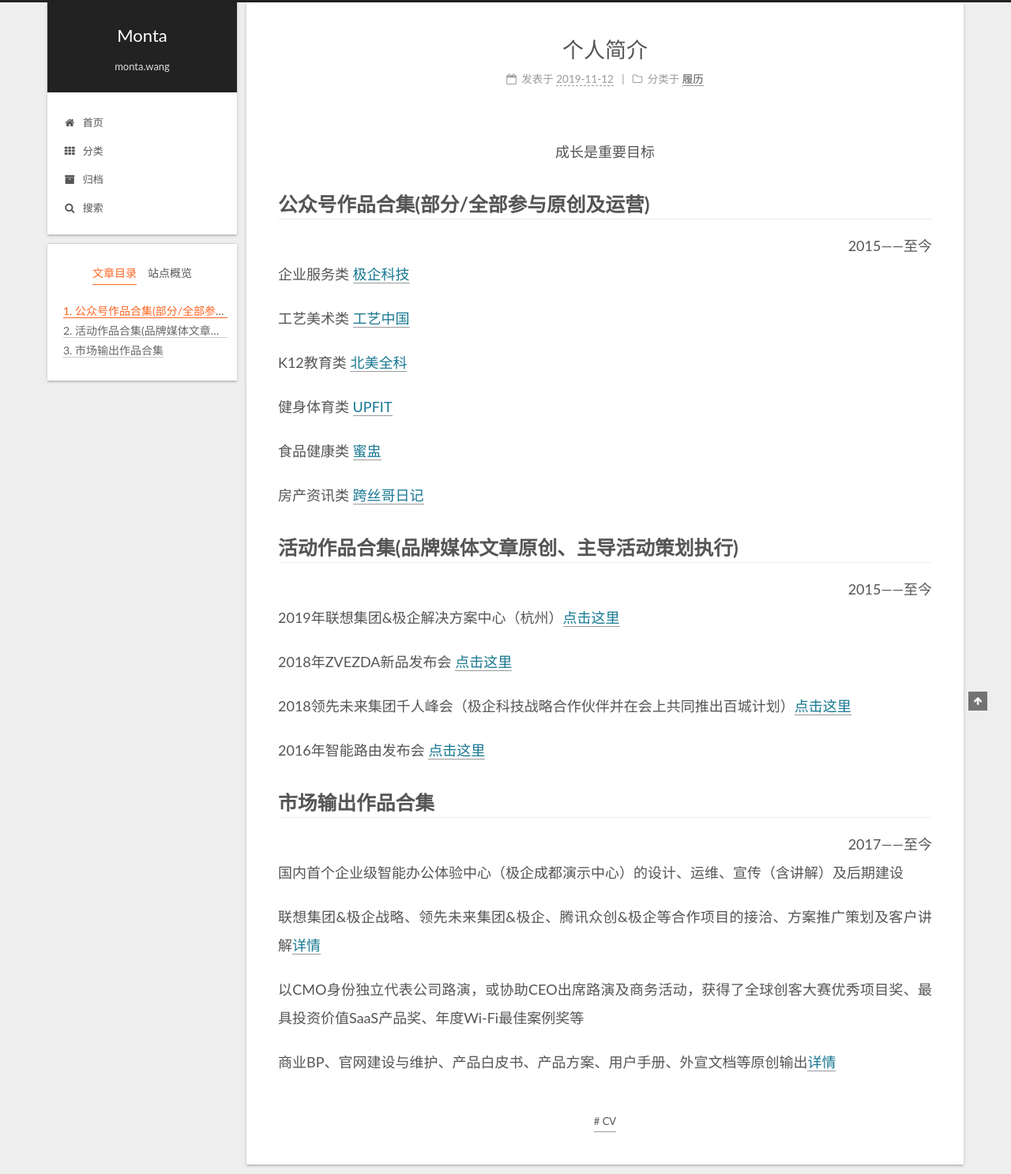
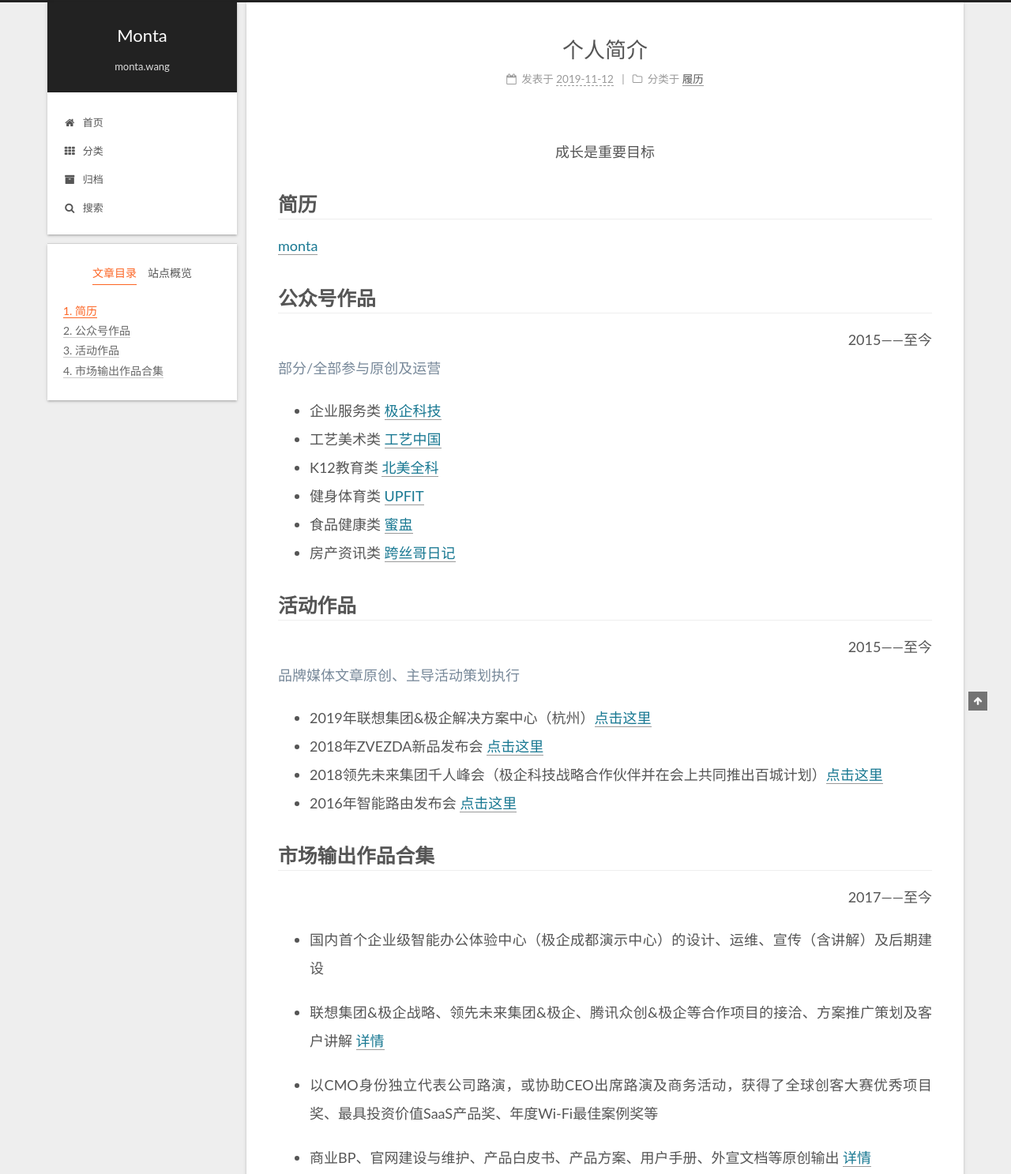
Before and after one commit to MrTallon/MrTallon.github.io, a plain HTML site: page 2019/11/12/resume/index.html in a window 1280 px wide. Shown: the top 1487 px of the page at 79% size. Drawn offline with Linux system fonts and the light colour scheme.

Commit message:
Site updated: 2019-11-12 23:42:31

```diff
--- a/2019/11/12/resume/index.html
+++ b/2019/11/12/resume/index.html
@@ -59,7 +59,7 @@
 <meta property="og:site_name" content="Monta">
 <meta property="og:description" content="成长是重要目标">
 <meta property="og:locale" content="zh-CN">
-<meta property="og:updated_time" content="2019-11-12T15:05:16.259Z">
+<meta property="og:updated_time" content="2019-11-12T15:42:20.595Z">
 <meta name="twitter:card" content="summary">
 
 <link rel="canonical" href="http://yoursite.com/2019/11/12/resume/">
@@ -230,7 +230,7 @@
               <span class="post-meta-item-text">发表于</span>
 
 
-              <time title="创建时间：2019-11-12 22:24:12 / 修改时间：23:05:16" itemprop="dateCreated datePublished" datetime="2019-11-12T22:24:12+08:00">2019-11-12</time>
+              <time title="创建时间：2019-11-12 22:24:12 / 修改时间：23:42:20" itemprop="dateCreated datePublished" datetime="2019-11-12T22:24:12+08:00">2019-11-12</time>
             </span>
             <span class="post-meta-item">
               <span class="post-meta-item-icon">
@@ -259,26 +259,39 @@
 
 <a id="more"></a>
 
-<h2 id="公众号作品合集-部分-全部参与原创及运营"><a href="#公众号作品合集-部分-全部参与原创及运营" class="headerlink" title="公众号作品合集(部分/全部参与原创及运营)"></a>公众号作品合集(部分/全部参与原创及运营)</h2><div style="text-align: right"> 2015——至今 </div>
+<h2 id="简历"><a href="#简历" class="headerlink" title="简历"></a>简历</h2><p><a href="http://monta.wang/resume.pdf" target="_blank" rel="noopener"><font color="#187892" size="number">monta</font></a></p>
+<h2 id="公众号作品"><a href="#公众号作品" class="headerlink" title="公众号作品"></a>公众号作品</h2><div style="text-align: right"> 2015——至今 </div>
+<font color="#778899" size="number">部分/全部参与原创及运营</font>
 
-<p>企业服务类 <a href="https://mp.weixin.qq.com/mp/profile_ext?action=home&__biz=MzAxOTkzMzIzMw==&scene=124#wechat_redirect" target="_blank" rel="noopener"><font color="#187892" size="number">极企科技</font></a></p>
-<p>工艺美术类 <a href="https://mp.weixin.qq.com/mp/profile_ext?action=home&__biz=MzAxNTYxNjEzMw==&scene=124#wechat_redirect" target="_blank" rel="noopener"><font color="#187892" size="number">工艺中国</font></a></p>
-<p>K12教育类 <a href="https://mp.weixin.qq.com/mp/profile_ext?action=home&__biz=MzI2NzM3OTIyMQ==&scene=124#wechat_redirect" target="_blank" rel="noopener"><font color="#187892" size="number">北美全科</font></a></p>
-<p>健身体育类 <a href="https://mp.weixin.qq.com/mp/profile_ext?action=home&__biz=MzI2MjA0NDE4NQ==&scene=124#wechat_redirect" target="_blank" rel="noopener"><font color="#187892" size="number">UPFIT</font></a></p>
-<p>食品健康类 <a href="https://mp.weixin.qq.com/mp/profile_ext?action=home&__biz=MzIwNTUzMjMxNA==&scene=124#wechat_redirect" target="_blank" rel="noopener"><font color="#187892" size="number">蜜盅</font></a></p>
-<p>房产资讯类 <a href="https://mp.weixin.qq.com/mp/profile_ext?action=home&__biz=MzU4Nzk1ODM4Mg==&scene=124#wechat_redirect" target="_blank" rel="noopener"><font color="#187892" size="number">跨丝哥日记</font></a></p>
-<h2 id="活动作品合集-品牌媒体文章原创、主导活动策划执行"><a href="#活动作品合集-品牌媒体文章原创、主导活动策划执行" class="headerlink" title="活动作品合集(品牌媒体文章原创、主导活动策划执行)"></a>活动作品合集(品牌媒体文章原创、主导活动策划执行)</h2><div style="text-align: right"> 2015——至今 </div>
+<ul>
+<li>企业服务类 <a href="https://mp.weixin.qq.com/mp/profile_ext?action=home&__biz=MzAxOTkzMzIzMw==&scene=124#wechat_redirect" target="_blank" rel="noopener"><font color="#187892" size="number">极企科技</font></a></li>
+<li>工艺美术类 <a href="https://mp.weixin.qq.com/mp/profile_ext?action=home&__biz=MzAxNTYxNjEzMw==&scene=124#wechat_redirect" target="_blank" rel="noopener"><font color="#187892" size="number">工艺中国</font></a></li>
+<li>K12教育类 <a href="https://mp.weixin.qq.com/mp/profile_ext?action=home&__biz=MzI2NzM3OTIyMQ==&scene=124#wechat_redirect" target="_blank" rel="noopener"><font color="#187892" size="number">北美全科</font></a></li>
+<li>健身体育类 <a href="https://mp.weixin.qq.com/mp/profile_ext?action=home&__biz=MzI2MjA0NDE4NQ==&scene=124#wechat_redirect" target="_blank" rel="noopener"><font color="#187892" size="number">UPFIT</font></a></li>
+<li>食品健康类 <a href="https://mp.weixin.qq.com/mp/profile_ext?action=home&__biz=MzIwNTUzMjMxNA==&scene=124#wechat_redirect" target="_blank" rel="noopener"><font color="#187892" size="number">蜜盅</font></a></li>
+<li>房产资讯类 <a href="https://mp.weixin.qq.com/mp/profile_ext?action=home&__biz=MzU4Nzk1ODM4Mg==&scene=124#wechat_redirect" target="_blank" rel="noopener"><font color="#187892" size="number">跨丝哥日记</font></a></li>
+</ul>
+<h2 id="活动作品"><a href="#活动作品" class="headerlink" title="活动作品"></a>活动作品</h2><div style="text-align: right"> 2015——至今 </div>
+<font color="#778899" size="number">品牌媒体文章原创、主导活动策划执行</font>
 
-<p>2019年联想集团&amp;极企解决方案中心（杭州）<a href="https://mp.weixin.qq.com/s/-uI6ow85Ez0wzFbeey8jzg" target="_blank" rel="noopener"><font color="#187892" size="number">点击这里</font></a></p>
-<p>2018年ZVEZDA新品发布会 <a href="http://www.sohu.com/a/227775969_545623" target="_blank" rel="noopener"><font color="#187892" size="number">点击这里</font></a></p>
-<p>2018领先未来集团千人峰会（极企科技战略合作伙伴并在会上共同推出百城计划）<a href="http://www.sohu.com/a/250268213_100239431" target="_blank" rel="noopener"><font color="#187892" size="number">点击这里</font></a></p>
-<p>2016年智能路由发布会 <a href="https://www.lieyunwang.com/archives/167001" target="_blank" rel="noopener"><font color="#187892" size="number">点击这里</font></a></p>
+<ul>
+<li>2019年联想集团&amp;极企解决方案中心（杭州）<a href="https://mp.weixin.qq.com/s/-uI6ow85Ez0wzFbeey8jzg" target="_blank" rel="noopener"><font color="#187892" size="number">点击这里</font></a></li>
+<li>2018年ZVEZDA新品发布会 <a href="http://www.sohu.com/a/227775969_545623" target="_blank" rel="noopener"><font color="#187892" size="number">点击这里</font></a></li>
+<li>2018领先未来集团千人峰会（极企科技战略合作伙伴并在会上共同推出百城计划）<a href="http://www.sohu.com/a/250268213_100239431" target="_blank" rel="noopener"><font color="#187892" size="number">点击这里</font></a></li>
+<li>2016年智能路由发布会 <a href="https://www.lieyunwang.com/archives/167001" target="_blank" rel="noopener"><font color="#187892" size="number">点击这里</font></a></li>
+</ul>
 <h2 id="市场输出作品合集"><a href="#市场输出作品合集" class="headerlink" title="市场输出作品合集"></a>市场输出作品合集</h2><div style="text-align: right"> 2017——至今 </div>
 
-<p>国内首个企业级智能办公体验中心（极企成都演示中心）的设计、运维、宣传（含讲解）及后期建设</p>
-<p>联想集团&amp;极企战略、领先未来集团&amp;极企、腾讯众创&amp;极企等合作项目的接洽、方案推广策划及客户讲解<a href="demo.geeqee.com"><font color="#187892" size="number">详情</font></a></p>
-<p>以CMO身份独立代表公司路演，或协助CEO出席路演及商务活动，获得了全球创客大赛优秀项目奖、最具投资价值SaaS产品奖、年度Wi-Fi最佳案例奖等</p>
-<p>商业BP、官网建设与维护、产品白皮书、产品方案、用户手册、外宣文档等原创输出<a href="www.geeqee.com"><font color="#187892" size="number">详情</font></a></p>
+<ul>
+<li><p>国内首个企业级智能办公体验中心（极企成都演示中心）的设计、运维、宣传（含讲解）及后期建设</p>
+</li>
+<li><p>联想集团&amp;极企战略、领先未来集团&amp;极企、腾讯众创&amp;极企等合作项目的接洽、方案推广策划及客户讲解 <a href="http://demo.geeqee.com/axmini/login.do" target="_blank" rel="noopener"><font color="#187892" size="number">详情</font></a></p>
+</li>
+<li><p>以CMO身份独立代表公司路演，或协助CEO出席路演及商务活动，获得了全球创客大赛优秀项目奖、最具投资价值SaaS产品奖、年度Wi-Fi最佳案例奖等</p>
+</li>
+<li><p>商业BP、官网建设与维护、产品白皮书、产品方案、用户手册、外宣文档等原创输出 <a href="http://www.geeqee.com" target="_blank" rel="noopener"><font color="#187892" size="number">详情</font></a></p>
+</li>
+</ul>
 
     </div>
 
@@ -329,7 +342,7 @@
 
       <!--noindex-->
       <div class="post-toc-wrap sidebar-panel">
-          <div class="post-toc motion-element"><ol class="nav"><li class="nav-item nav-level-2"><a class="nav-link" href="#公众号作品合集-部分-全部参与原创及运营"><span class="nav-number">1.</span> <span class="nav-text">公众号作品合集(部分/全部参与原创及运营)</span></a></li><li class="nav-item nav-level-2"><a class="nav-link" href="#活动作品合集-品牌媒体文章原创、主导活动策划执行"><span class="nav-number">2.</span> <span class="nav-text">活动作品合集(品牌媒体文章原创、主导活动策划执行)</span></a></li><li class="nav-item nav-level-2"><a class="nav-link" href="#市场输出作品合集"><span class="nav-number">3.</span> <span class="nav-text">市场输出作品合集</span></a></li></ol></div>
+          <div class="post-toc motion-element"><ol class="nav"><li class="nav-item nav-level-2"><a class="nav-link" href="#简历"><span class="nav-number">1.</span> <span class="nav-text">简历</span></a></li><li class="nav-item nav-level-2"><a class="nav-link" href="#公众号作品"><span class="nav-number">2.</span> <span class="nav-text">公众号作品</span></a></li><li class="nav-item nav-level-2"><a class="nav-link" href="#活动作品"><span class="nav-number">3.</span> <span class="nav-text">活动作品</span></a></li><li class="nav-item nav-level-2"><a class="nav-link" href="#市场输出作品合集"><span class="nav-number">4.</span> <span class="nav-text">市场输出作品合集</span></a></li></ol></div>
       </div>
       <!--/noindex-->
 
--- a/css/main.css
+++ b/css/main.css
@@ -1146,7 +1146,7 @@
 }
 .links-of-author a::before,
 .links-of-author span.exturl::before {
-  background: #ec6328;
+  background: #40e4b8;
   border-radius: 50%;
   content: ' ';
   display: inline-block;
```
Also changed, not shown: index.html (+1 -1 lines), search.xml (+29 -16 lines).
